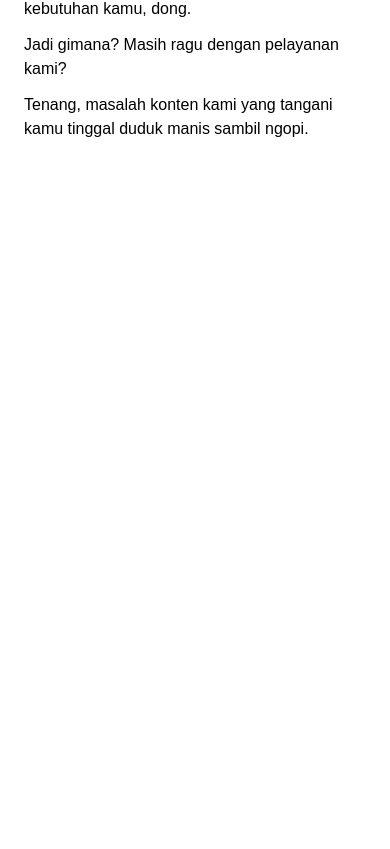
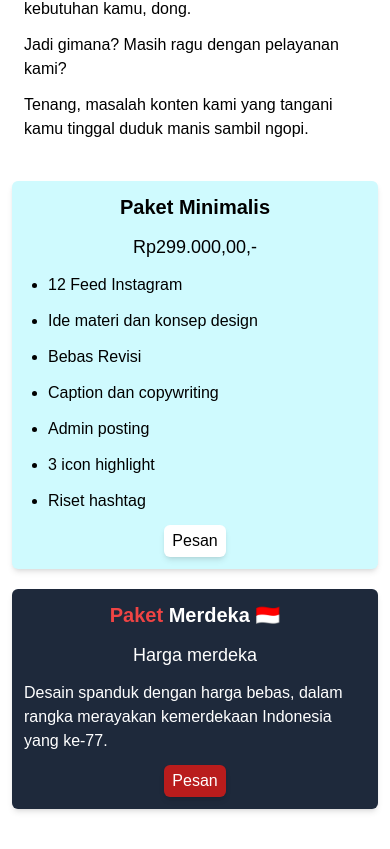
Before and after one commit to abaihaaqi/rancang-creative, a Next.js app: page / in a window 390 px wide. Shown: the part 5225-6074 px from the top of the page. Before the commit the page ends 5406 px from the top, so only its background shows below. Built offline with nearby package versions, Linux system fonts and the light colour scheme.

Commit message:
Add price tag 🛠️

```diff
--- a/components/pricing.jsx
+++ b/components/pricing.jsx
@@ -27,6 +27,62 @@ export default function Pricing() {
           </div>
         </div>
       </div>
+      <div className='px-3 max-w-screen-md mx-auto mb-10'>
+        <div className='relative max-w-md bg-cyan-100 shadow-md rounded-md md:rounded-t-md md:rounded-r-md p-3 mb-5'>
+          <h2 className='font-bold mb-3 text-center'>Paket Minimalis</h2>
+          <h3 className='font-medium mb-3 text-center'>Rp299.000,00,-</h3>
+          <ul className='list-disc ml-6 flex flex-col gap-3 mb-3'>
+            <li>
+              12 Feed Instagram
+            </li>
+            <li>
+              Ide materi dan konsep design
+            </li>
+            <li>
+              Bebas Revisi
+            </li>
+            <li>
+              Caption dan copywriting
+            </li>
+            <li>
+              Admin posting
+            </li>
+            <li>
+              3 icon highlight
+            </li>
+            <li>
+              Riset hashtag
+            </li>
+          </ul>
+          <div className='flex justify-center'>
+            <a
+              href="http://wa.me/6285624200502?text=Hi,+saya+mau+pesen+Paket+Minimalis+dong"
+              target="_blank" rel="noopener noreferrer"
+              className='bg-white rounded-md shadow-md px-2 py-1'>
+              Pesan
+            </a>
+          </div>
+          <div className='hidden xs:block absolute -bottom-3 left-0 bg-cyan-100 rounded-full shadow-md h-6 w-6' />
+        </div>
+        <div className='flex justify-end'>
+          <div className='relative max-w-md bg-slate-800 shadow-md rounded-md md:rounded-t-md md:rounded-l-md p-3 text-white'>
+            <h2 className='font-bold text-center mb-3'><span className='text-red-500'>Paket</span> Merdeka 🇮🇩</h2>
+            <h3 className='font-medium mb-3 text-center'>Harga merdeka</h3>
+            <p className='mb-3'>
+              Desain spanduk dengan harga bebas, dalam rangka merayakan kemerdekaan Indonesia yang ke-77.
+            </p>
+            <div className='flex justify-center'>
+              <a
+                href="http://wa.me/6285624200502?text=Hi,+saya+mau+pesen+Paket+Merdeka+dong"
+                target="_blank" rel="noopener noreferrer"
+                className='bg-red-700 rounded-md shadow-md px-2 py-1'>
+                Pesan
+              </a>
+            </div>
+            <div className='hidden xs:block absolute -bottom-3 right-0 bg-slate-800 rounded-full shadow-md h-6 w-6' />
+          </div>
+        </div>
+      </div>
     </>
   )
 }
```
